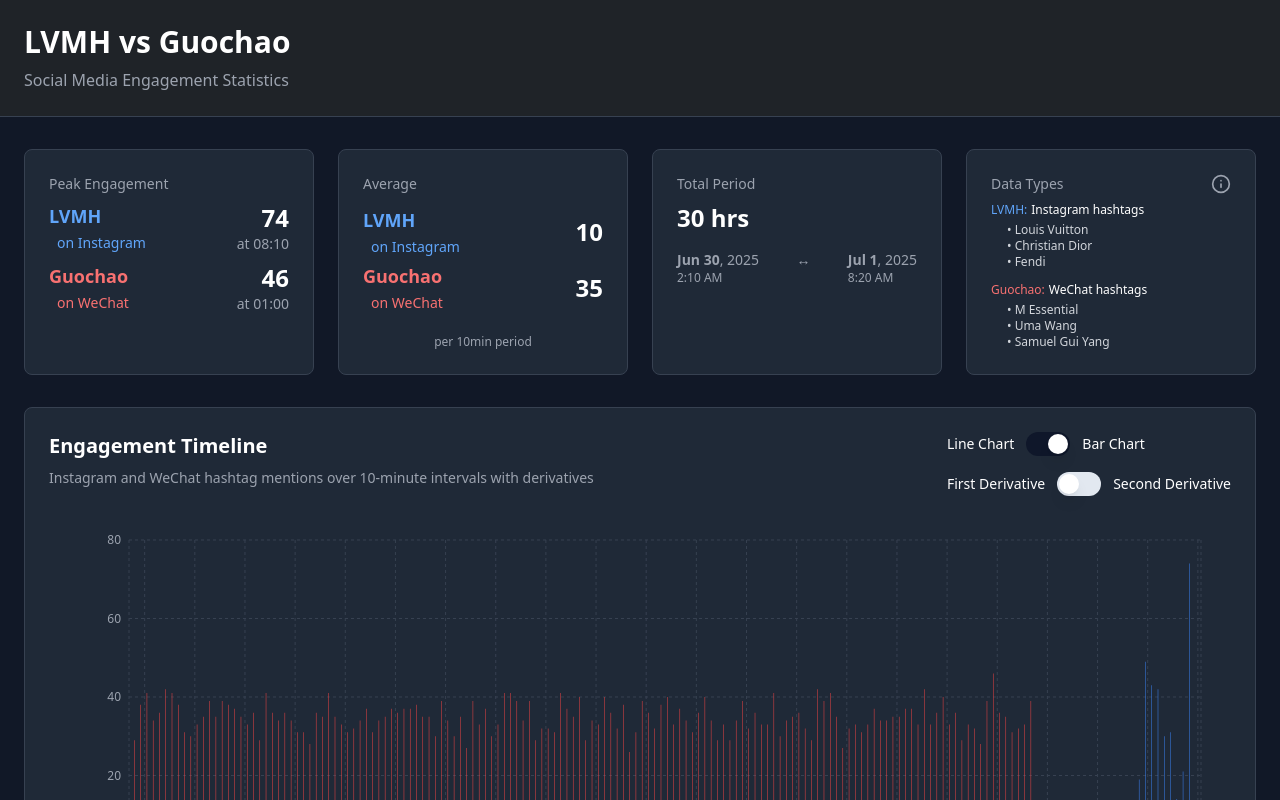
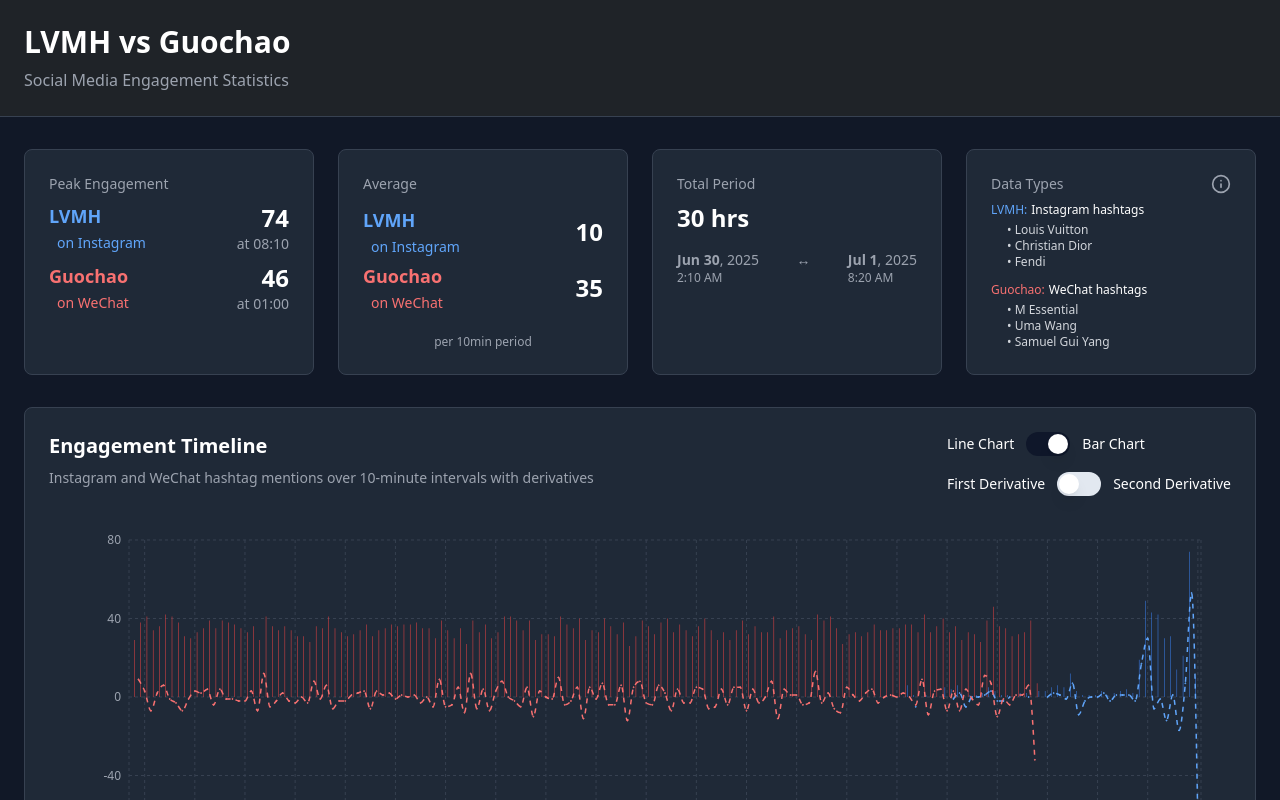
Before and after one commit to ClintTLang/lv-insights-visualizer, a React (Vite) app: page / in a window 1280 px wide. Both pictures are taken after a click on the switch 1048 px from the left and 444 px from the top of the page. Shown: the top 800 px of the page. Built offline with nearby package versions, Linux system fonts and the light colour scheme.

Commit message:
feat: Display derivatives in bar chart mode
The chart now displays derivative data even when in bar chart mode. Each bar starts from the middle and extends upwards based on its value.

```diff
--- a/src/pages/Index.tsx
+++ b/src/pages/Index.tsx
@@ -1,5 +1,6 @@
+
 import React, { useState } from 'react';
-import { LineChart, Line, XAxis, YAxis, CartesianGrid, Tooltip, ResponsiveContainer, BarChart, Bar } from 'recharts';
+import { LineChart, Line, XAxis, YAxis, CartesianGrid, Tooltip, ResponsiveContainer, BarChart, Bar, ComposedChart } from 'recharts';
 import { Switch } from "@/components/ui/switch";
 
 // Ignore IDE flags, files will be made at build
@@ -342,7 +343,7 @@ const Index = () => {
           <div className="h-96">
             <ResponsiveContainer width="100%" height="100%">
               {useBarChart ? (
-                <BarChart
+                <ComposedChart
                   data={chartData}
                   margin={{
                     top: 20,
@@ -424,7 +425,7 @@ const Index = () => {
                       />
                     </>
                   )}
-                </BarChart>
+                </ComposedChart>
               ) : (
                 <LineChart
                   data={chartData}
```
